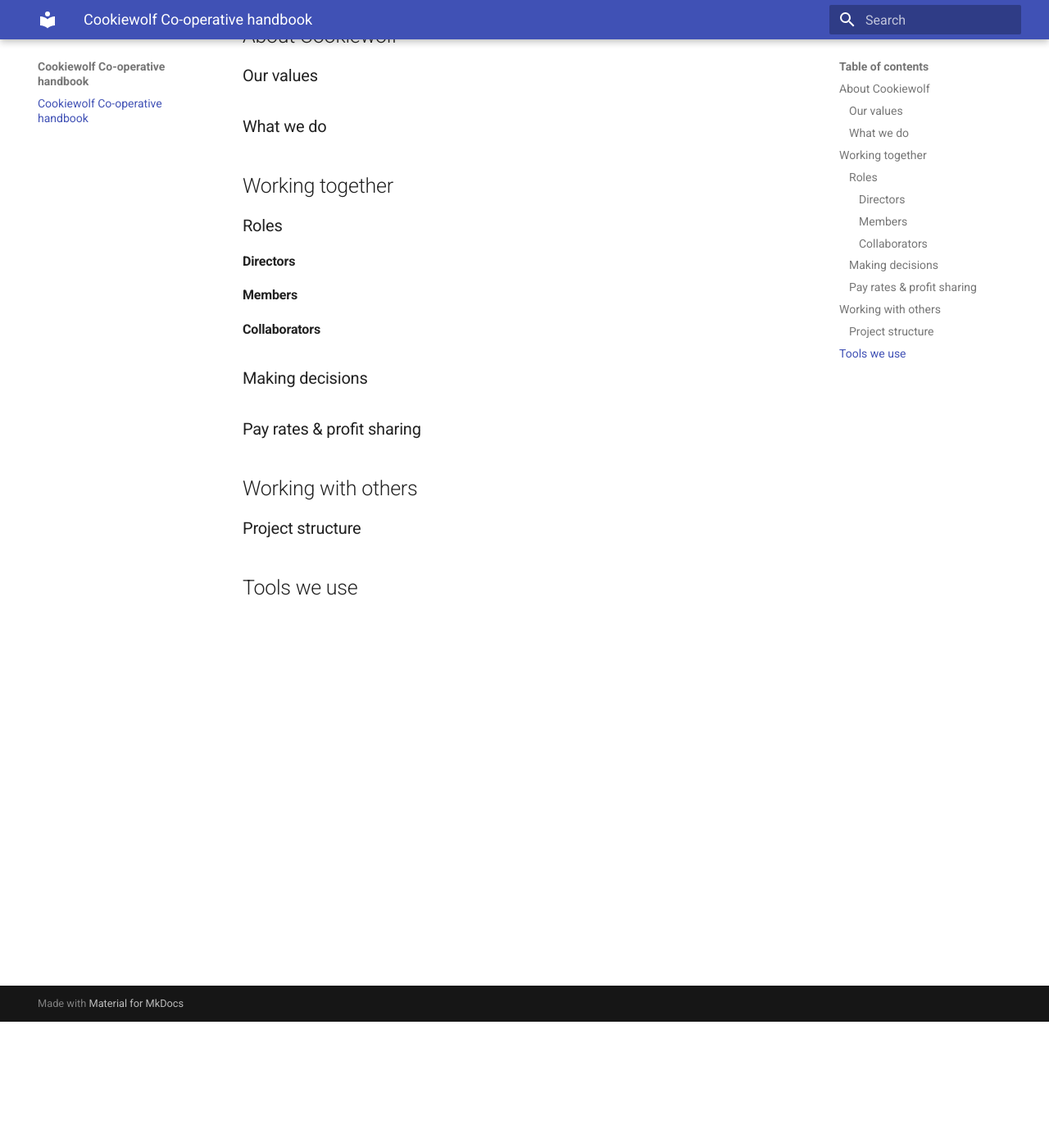
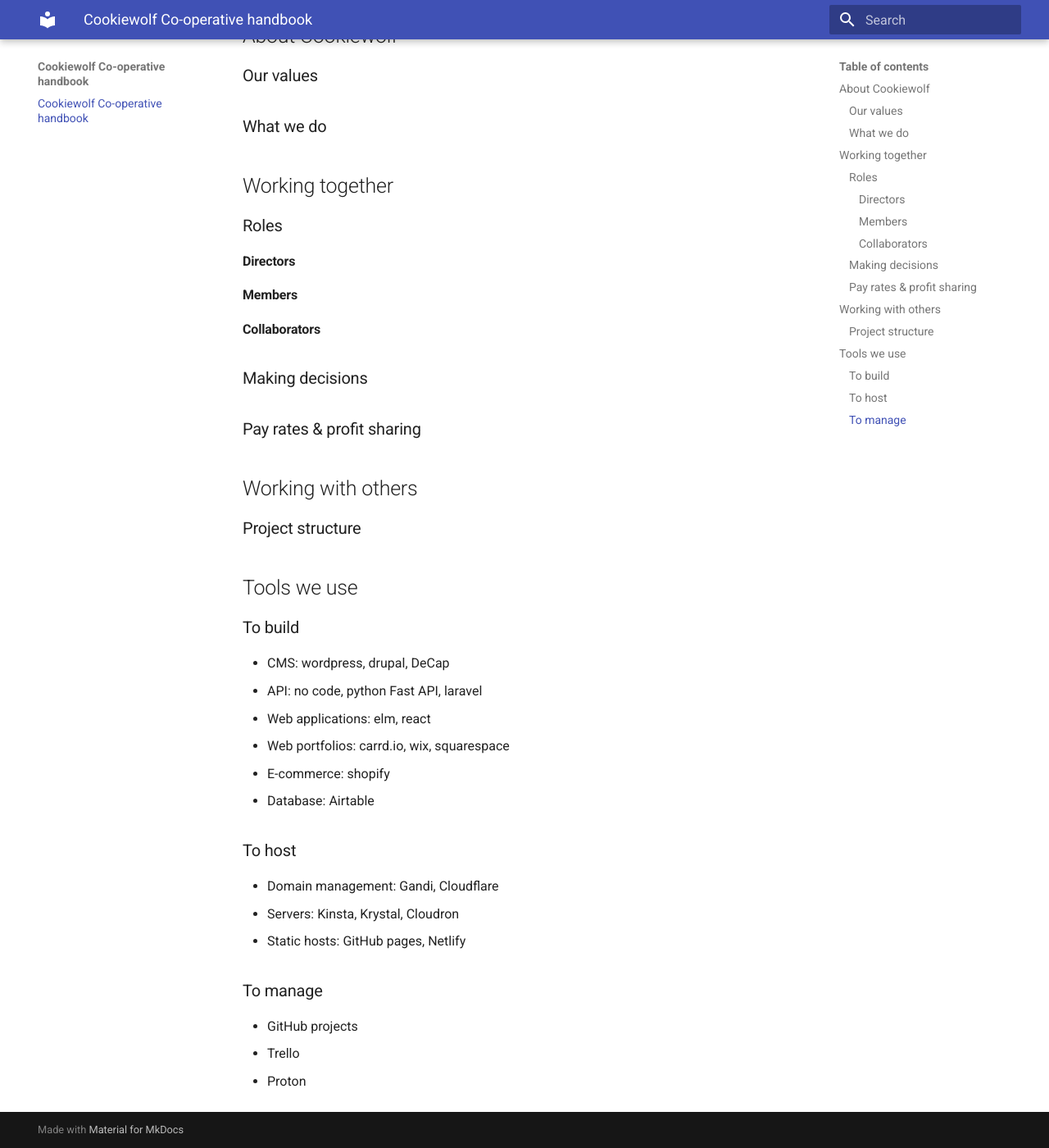
Before and after one commit to cookiewolf/handbook, an MkDocs documentation site: the page built from docs/index.md, in a window 1280 px wide and 1400 px high, scrolled down 154 px. Shown: the whole window at 82% size. Built offline with MkDocs 1.6.1 and Material for MkDocs 9.7.7, drawn with Linux system fonts in a browser that asks for light colours.

Commit message:
Basic tool list

```diff
--- a/docs/index.md
+++ b/docs/index.md
@@ -25,3 +25,24 @@
 ### Project structure
 
 ## Tools we use
+
+### To build
+
+- CMS: wordpress, drupal, DeCap
+- API: no code, python Fast API, laravel
+- Web applications: elm, react
+- Web portfolios: carrd.io, wix, squarespace
+- E-commerce: shopify
+- Database: Airtable
+
+### To host
+
+- Domain management: Gandi, Cloudflare
+- Servers: Kinsta, Krystal, Cloudron
+- Static hosts: GitHub pages, Netlify
+
+### To manage
+
+- GitHub projects
+- Trello
+- Proton
```
